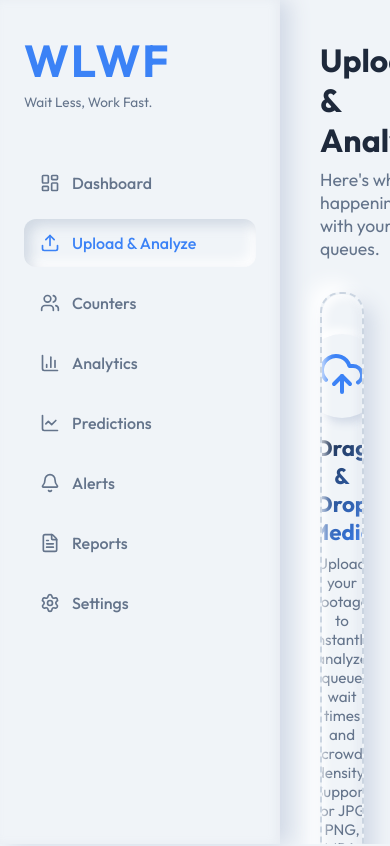
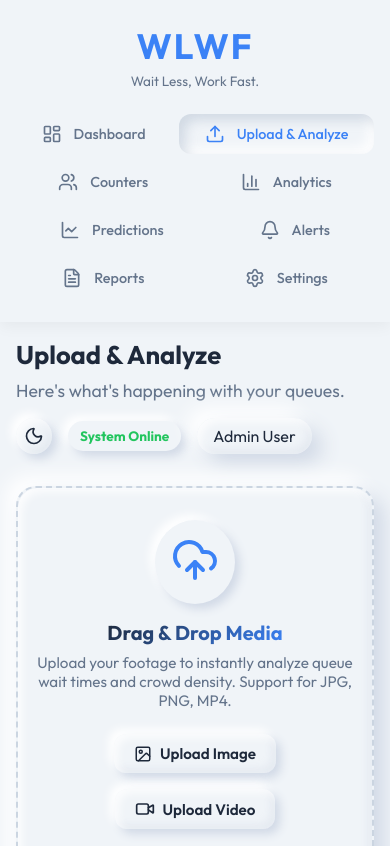
Before and after one commit to ShubhamAgre28/AI-Powered-Queue-Crowd-Prediction-System-, a React (Vite) app: page / in a window 390 px wide. Shown: the top 846 px of the page. Built offline with nearby package versions, Linux system fonts and the light colour scheme.

Commit message:
Optimize UI layout for mobile devices

```diff
--- a/src/index.css
+++ b/src/index.css
@@ -500,3 +500,72 @@ body {
   50% { transform: scaleY(1.05); }
   100% { transform: scaleY(1); }
 }
+
+/* Mobile Responsiveness */
+@media (max-width: 768px) {
+  .app-container {
+    flex-direction: column;
+  }
+
+  .sidebar {
+    width: 100%;
+    padding: 24px 16px;
+    height: auto;
+    box-shadow: 0 4px 15px rgba(0,0,0,0.05);
+  }
+
+  .brand {
+    margin-bottom: 24px;
+    text-align: center;
+  }
+
+  .brand h1 {
+    font-size: 2.2rem;
+  }
+
+  .nav-links {
+    flex-direction: row;
+    flex-wrap: wrap;
+    justify-content: center;
+    gap: 8px;
+  }
+
+  .nav-item {
+    padding: 10px 16px;
+    font-size: 0.9rem;
+    flex: 1 1 auto;
+    justify-content: center;
+  }
+
+  .main-content {
+    padding: 16px;
+    height: auto;
+    overflow-y: visible;
+  }
+
+  .flex-between {
+    flex-direction: column;
+    align-items: flex-start;
+    gap: 16px;
+  }
+
+  .header h2 {
+    font-size: 1.6rem;
+  }
+
+  .dashboard-grid {
+    grid-template-columns: 1fr;
+  }
+
+  .clay-card {
+    padding: 16px;
+  }
+
+  .upload-dropzone {
+    padding: 32px 16px !important;
+  }
+
+  .upload-dropzone h3 {
+    font-size: 1.25rem !important;
+  }
+}
```
